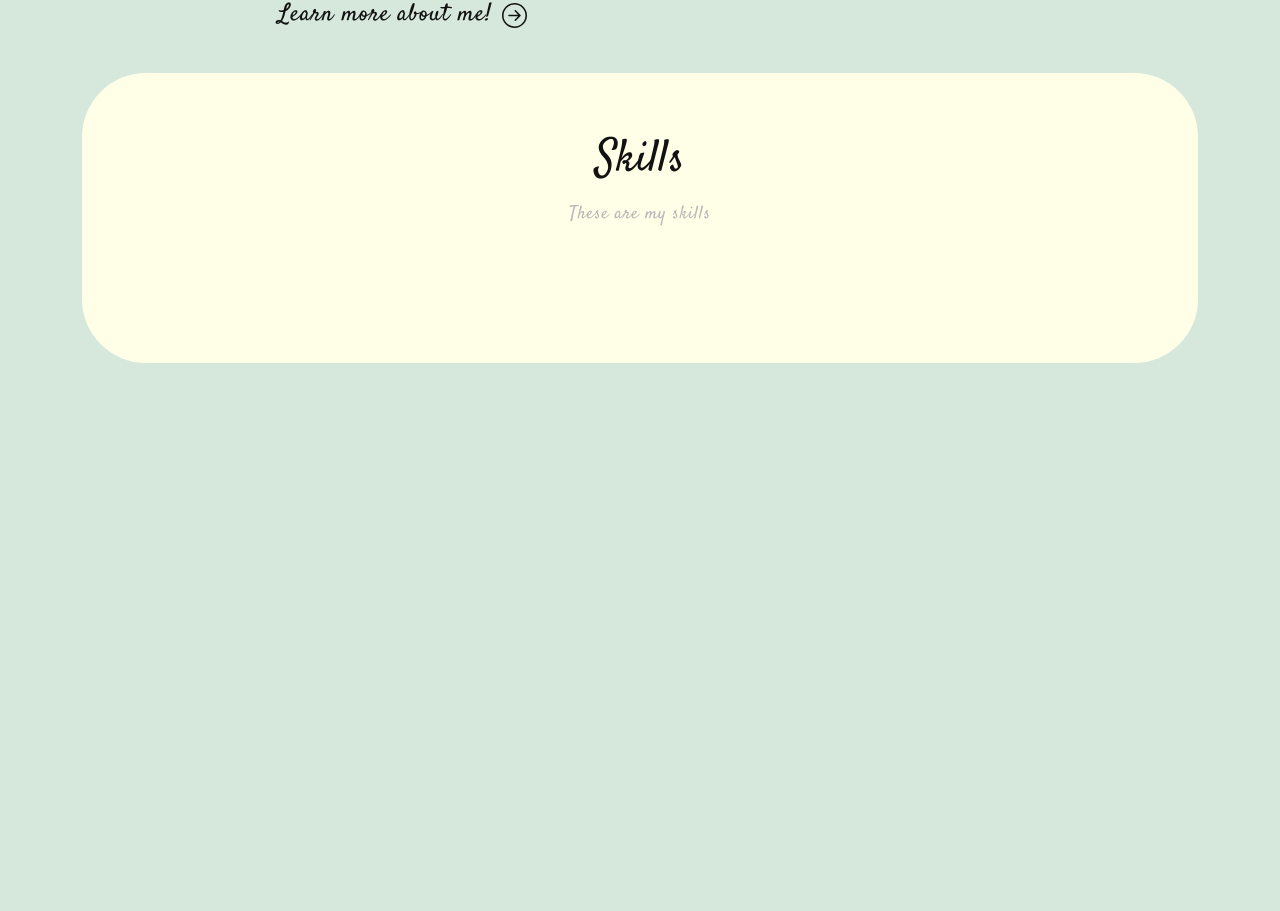
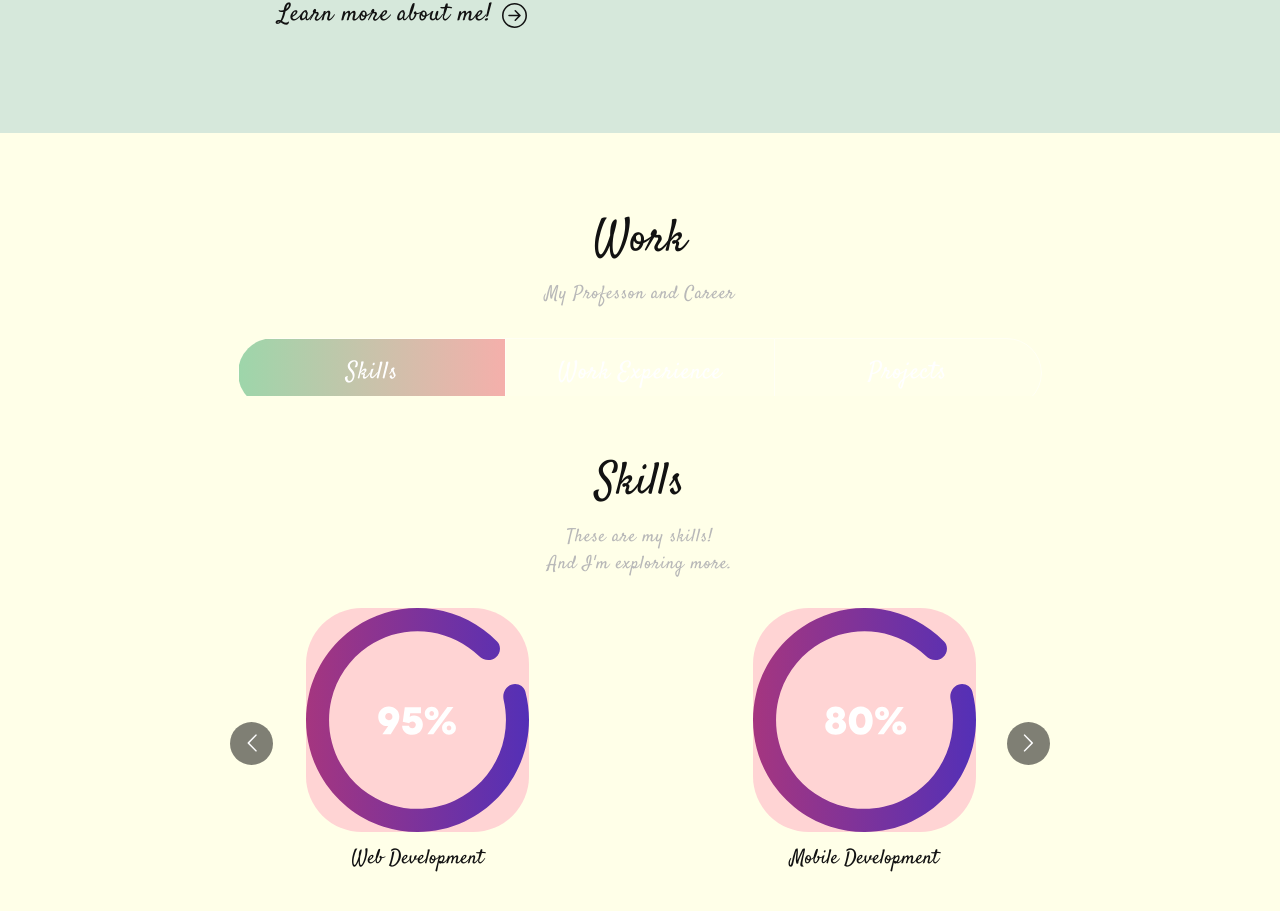
Before and after one commit to KATHRINEFU/personal-portfolio, a React (Create React App) app: page / in a window 1280 px wide. Shown: the part 649-1560 px from the top of the page. Before the commit the page ends 1062 px from the top, so only its background shows below. Built offline with nearby package versions, Linux system fonts and the light colour scheme.

Commit message:
added projects and projectcard

```diff
--- a/src/App.css
+++ b/src/App.css
@@ -338,7 +338,7 @@ nav.navbar .navbar-toggler[aria-expanded="true"] .navbar-toggler-icon {
     margin: 14px 0 75px 0;
 }
 .skill-slider {
-  width: 80%;
+  width: 90%;
   margin: 0 auto;
   position: relative;
   color: #121212;
@@ -354,6 +354,136 @@ nav.navbar .navbar-toggler[aria-expanded="true"] .navbar-toggler-icon {
   bottom: 0;
   width: 80px;
   height: 80px;
+  z-index: -4;
+}
+
+.skill-image{
+  border-radius: 25%;
+}
+
+/************ Projects Css ************/
+.project {
+  padding: 80px 0;
+  position: relative;
+  background-color: #FFFFE8;
+}
+.project h2 {
+	font-size: 45px;
+	font-weight: 700;
+  text-align: center;
+}
+.project p {
+  color: #B8B8B8;
+  font-size: 18px;
+  letter-spacing: 0.8px;
+  line-height: 1.5em;
+  margin: 14px auto 30px auto;
+  text-align: center;
+  width: 56%;
+}
+.project .nav.nav-pills {
+  width: 72%;
+  margin: 0 auto;
+  border-radius: 50px;
+  background-color: rgb(255 255 255 / 10%);
+  overflow: hidden;
+}
+.project .nav.nav-pills .nav-item {
+  width: 33.33333%;
+}
+.project .nav.nav-pills .nav-link {
+  background-color: transparent;
+  border-radius: 0;
+  padding: 17px 0;
+  color: #fff;
+  width: 100%;
+  font-size: 24px;
+  letter-spacing: 0.8px;
+  font-weight: 500;
+  position: relative;
+  transition: 0.3s ease-in-out;
+  text-align: center;
+  z-index: 0;
+}
+.project .nav.nav-pills .nav-link::before {
+    content: "";
+    position: absolute;
+    width: 0;
+    height: 100%;
+    background: linear-gradient(90.21deg, #98D8AA -5.91%, #FFABAB 111.58%);
+    top: 0;
+    left: 0;
+    z-index: -1;
+    transition: 0.3s ease-in-out;
+}
+.project .nav.nav-pills .nav-link.active::before {
+    width: 100% !important;
+}
+.project .nav.nav-pills .nav-link.active {
+    border: 1px solid rgba(255, 255, 255, 1);
+}
+.nav-link#projects-tabs-tab-first {
+  border: 1px solid rgba(255, 255, 255, 0.5);
+  border-radius: 55px 0px 0px 55px;
+}
+.nav-link#projects-tabs-tab-second {
+  border-top: 1px solid rgba(255, 255, 255, 0.5);
+  border-bottom: 1px solid rgba(255, 255, 255, 0.5);
+}
+.nav-link#projects-tabs-tab-third {
+  border: 1px solid rgba(255, 255, 255, 0.5);
+  border-radius: 0 55px 55px 0;
+}
+.proj-imgbx {
+  position: relative;
+  border-radius: 30px;
+  overflow: hidden;
+  margin-bottom: 24px;
+}
+.proj-imgbx::before {
+  content: "";
+  background: linear-gradient(90.21deg, #98D8AA -5.91%, #FFABAB 111.58%);
+  opacity: 0.85;
+  position: absolute;
+  width: 100%;
+  height: 0;
+  transition: 0.4s ease-in-out;
+}
+.proj-imgbx:hover::before {
+  height: 100%;
+}
+.proj-txtx {
+  position: absolute;
+  text-align: center;
+  top: 65%;
+  left: 50%;
+  transform: translate(-50%, -50%);
+  transition: 0.5s ease-in-out;
+  opacity: 0;
+  width: 100%;
+}
+.proj-imgbx:hover .proj-txtx {
+  top: 50%;
+  opacity: 1;
+}
+.proj-txtx h4 {
+  font-size: 30px;
+  font-weight: 700;
+  letter-spacing: 0.8px;
+  line-height: 1.1em;
+}
+.proj-txtx span {
+  font-style: italic;
+  font-weight: 400;
+  font-size: 15px;
+  letter-spacing: 0.8px;
+}
+.background-image-right {
+  top: 20%;
+  position: absolute;
+  bottom: 0;
+  width: 35%;
+  right: 0;
   z-index: -4;
 }
 
--- /dev/null
+++ b/src/components/ProjectCard.js
@@ -0,0 +1,17 @@
+import { Col } from "react-bootstrap"
+
+export const ProjectCard = ({title, techStack, description, imgUrl}) => {
+    return (
+        <Col sm = {6} md={4}>
+            <div className="proj-imgbx">
+                <img src={imgUrl}></img>
+                <div className="proj-txtx">
+                    <h4>{title}</h4>
+                    <span>{description}</span>
+                    <span>{techStack}</span>
+                </div>
+            </div>
+
+        </Col>
+    )
+}
--- /dev/null
+++ b/src/components/Projects.js
@@ -0,0 +1,52 @@
+import { Container, Row, Col, TabContainer, TabContent, TabPane, Nav} from "react-bootstrap"
+import { ProjectCard } from "./ProjectCard"
+import projImg1 from "../assets/img/project-img1.png"
+import { Skills } from "./Skills"
+
+export const Projects = () => {
+    const projects = [
+        {
+            title: 'MyRadiology360',
+            description: 'A mobile app for radiology education',
+            techStack: ['Flutter', 'Firebase'],
+            imgUrl: projImg1,
+        }
+    ]
+    return (
+        <section className="project" id="project">
+            <Container>
+                <Row>
+                    <Col>
+                    <h2> Work </h2>
+                    <p> My Professon and Career </p>
+                    <TabContainer id="projects-tabs" defaultActiveKey="first">
+                        <Nav variant="pills" className="nav-pills mb-5 justify-content-center align-items-center" id="pills-tab">
+                            <Nav.Item>
+                                <Nav.Link eventKey="first">Skills</Nav.Link>
+                            </Nav.Item>
+                            <Nav.Item>
+                                <Nav.Link eventKey="second">Work Experience</Nav.Link>
+                            </Nav.Item>
+                            <Nav.Item>
+                                <Nav.Link eventKey="third" >Projects</Nav.Link>
+                            </Nav.Item>
+                        </Nav>
+                        <TabContent>
+                            <TabPane eventKey="first">
+                                <Skills/>
+                            </TabPane>
+                            <TabPane eventKey="second">
+                            </TabPane>
+                            <TabPane eventKey="third">
+                                <Row>
+                                    {projects.map((project, index) => {return <ProjectCard key={index} {...project}/>})}
+                                </Row>
+                            </TabPane>
+                        </TabContent>
+                    </TabContainer>
+                    </Col>
+                </Row>
+            </Container>
+        </section>
+    )
+}
--- a/src/components/Skills.js
+++ b/src/components/Skills.js
@@ -1,4 +1,3 @@
-import { Row, Col, Container } from "react-bootstrap";
 import Carousel from "react-multi-carousel"
 import "react-multi-carousel/lib/styles.css"
 import meter1 from "../assets/img/meter1.svg"
@@ -27,35 +26,44 @@ export const Skills = () => {
         }
       };
 
-    const skillItems = [
-        {id: 1,name:'Web Application Development'},
-        {id: 2,name:'Mobile Application Development'},
-        {id: 3,name:'Machine Learning'},
-        {id: 4,name:'Project Management'},
-    ]
+    // const skillItems = [
+    //     {id: 1,name:'Web Application Development'},
+    //     {id: 2,name:'Mobile Application Development'},
+    //     {id: 3,name:'Machine Learning'},
+    //     {id: 4,name:'Project Management'},
+    // ]
 
     return (
         <section className="skill" id="skills">
-            <Container>
-                <Row>
-                    <Col>
-                        <div className="skill-bx">
+            <div className="container">
+                <div className="row">
+                    <div className="col-12">
+                        <div className="skill-bx wow zoomIn">
                             <h2>Skills</h2>
-                            <p>These are my skills</p>
-                            <Carousel responsive={responsive} infinite = {true} className="skill-slider">
-                                {skillItems.map(item => {
-                                    <div key={item.id} className="item">
-                                    <img src={meter1} alt="Image"/>
-                                    <h5>{item.name}</h5>
-                                    </div>
-                                })}
-
+                            <p>These are my skills!<br></br> And I'm exploring more.</p>
+                            <Carousel responsive={responsive} infinite={true} className="owl-carousel owl-theme skill-slider">
+                                <div className="item">
+                                    <img className="skill-image" src={meter1} alt="Image" />
+                                    <h5>Web Development</h5>
+                                </div>
+                                <div className="item">
+                                    <img className="skill-image" src={meter2} alt="Image" />
+                                    <h5>Mobile Development</h5>
+                                </div>
+                                <div className="item">
+                                    <img className="skill-image" src={meter3} alt="Image" />
+                                    <h5>Machine learning</h5>
+                                </div>
+                                <div className="item">
+                                    <img className="skill-image" src={meter1} alt="Image" />
+                                    <h5>Project Management</h5>
+                                </div>
                             </Carousel>
                         </div>
-                    </Col>
-                </Row>
-            </Container>
-            {/* <img className="backgronud-image-left" src={colorSharp} alt="background image"/> */}
+                    </div>
+                </div>
+            </div>
+            <img className="background-image-left" src={colorSharp} alt="Image" />
         </section>
-    )
+      )
 }
--- a/src/components/Work.js
+++ b/src/components/Work.js
@@ -1,8 +1,10 @@
 import {Skills} from './Skills'
+import {Projects} from './Projects'
 export const Work = () => {
     return (
         <section>
-            <Skills/>
+            {/* <Skills/> */}
+            <Projects/>
         </section>
     )
 
```
Also changed, not shown: src/assets/img/project-img1.png.
